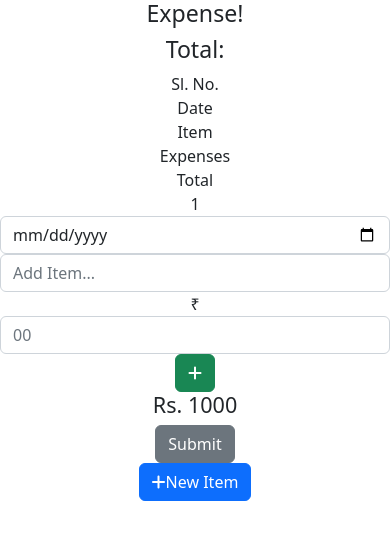
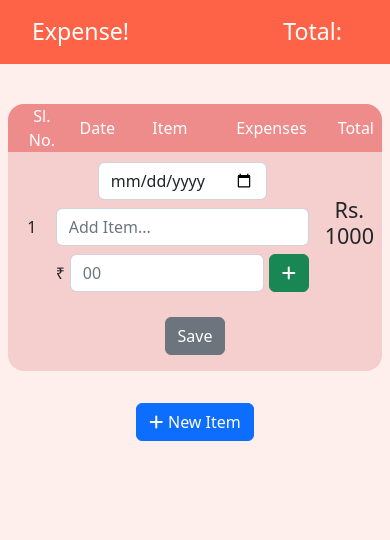
Before and after one commit to Regestrac/expense-diary, a React (Create React App) app: page / in a window 390 px wide. Both pictures are taken after a click on the button "New Item". Shown: the top 540 px of the page. Built offline with nearby package versions, Linux system fonts and the light colour scheme.

Commit message:
Added responsive styles

```diff
--- a/public/index.html
+++ b/public/index.html
@@ -14,7 +14,7 @@
   <title>Expense Diary</title>
 </head>
 
-<body>
+<body style="background-color: rgb(255, 239, 236);">
   <noscript>You need to enable JavaScript to run this app.</noscript>
   <div id="root"></div>
 </body>
--- /dev/null
+++ b/src/components/Head.css
@@ -0,0 +1,12 @@
+.head {
+    height: 4rem;
+    width: 100%;
+    display: flex;
+    align-items: center;
+    justify-content: space-between;
+    background-color: tomato;
+    color: white;
+}
+.head h3{
+    margin: 0 3rem 0 2rem;
+}
--- a/src/components/Head.tsx
+++ b/src/components/Head.tsx
@@ -1,4 +1,5 @@
 import React from 'react';
+import './Head.css';
 
 const Head = () => (
   <div className="head">
--- a/src/components/Items.tsx
+++ b/src/components/Items.tsx
@@ -5,6 +5,7 @@ import * as yup from 'yup';
 import { yupResolver } from '@hookform/resolvers/yup';
 import { nanoid } from '@reduxjs/toolkit';
 import Head from './Head';
+import './items.css';
 
 const schema = yup.object().shape({
   expenses: yup.array().of(
@@ -54,38 +55,45 @@ function Items() {
       <Head />
       <div>
         <Form onSubmit={handleSubmit(onSubmit)}>
-          <div>
-            <div>
-              <div>Sl. No.</div>
-              <div>Date</div>
-              <div>Item</div>
-              <div>Expenses</div>
-              <div>Total</div>
+          <div className="item-list">
+            <div className="headings">
+              <div className="item1">Sl. No.</div>
+              <div className="item-body-heading">
+                <div className="item2">Date</div>
+                <div className="item3">Item</div>
+                <div className="item4">Expenses</div>
+              </div>
+              <div className="item5">Total</div>
             </div>
             <div>
               {fields.map((item, index) => (
-                <div key={item.id}>
-                  <div>{index + 1}</div>
-                  <div>
+                <div key={item.id} className="new-items">
+                  <div className="item1">{index + 1}</div>
+                  <div className="item-body">
+                    <div className="item2">
                       <Controller control={control} name="date" render={({ field }) => <Input type="date" {...field} />} />
                     </div>
-                  <div>
-                    <Controller control={control} name="item" render={({ field }) => <Input placeholder="Add Item..." {...field} />} />
+                    <div className="item3">
+                      <Controller control={control} name="item" render={({ field }) => <Input type="text" placeholder="Add Item..." {...field} />} />
                       {/* <small className="warn">{errors?.expenses?.[]?.item?.message}</small> */}
                     </div>
-                  <div>
+                    <div className="add-item item4">
                       &#8377;
-                    <Controller control={control} name="cost" render={({ field }) => <Input placeholder="00" {...field} />} />
+                      <Controller control={control} name="cost" render={({ field }) => <Input type="number" placeholder="00" {...field} />} />
                       <Button color="success"><i className="fa-solid fa-plus" /></Button>
                     </div>
-                  <div><h4>Rs. 1000</h4></div>
+                  </div>
+                  <div className="item5"><h4>Rs. 1000</h4></div>
                 </div>
               ))}
-              <Button type="submit">Submit</Button>
+              <Button className="sub-btn">
+                <Input className="sub-inp" type="submit" />
+                Save
+              </Button>
             </div>
           </div>
         </Form>
-        <Button onClick={appendItems} color="primary">
+        <Button className="new-btn" onClick={appendItems} color="primary">
           <i className="fa-solid fa-plus" />
           New Item
         </Button>
--- /dev/null
+++ b/src/components/items.css
@@ -0,0 +1,120 @@
+.headings {
+    height: 3rem;
+    display: flex;
+    align-items: center;
+    justify-content: space-evenly;
+    background-color: #ee8b8b;
+    padding-left: .3rem;
+    color: #fff;
+    gap: 1rem;
+}
+.item-body{
+    height: 5rem;
+    display: flex;
+    align-items: center;
+    justify-content: space-evenly;
+    gap: 1rem;
+    flex: 16;
+}
+.item-body-heading{
+    height: 3rem;
+    display: flex;
+    align-items: center;
+    justify-content: space-evenly;
+    background-color: #ee8b8b;
+    padding-left: .3rem;
+    color: #fff;
+    gap: 1rem;
+    flex: 16;
+}
+
+.new-items {
+    height: 5rem;
+    display: flex;
+    align-items: center;
+    justify-content: space-evenly;
+    gap: 1rem;
+    padding-right: .3rem;
+}
+
+.item-list{
+    margin: 2.5rem .5rem 0 .5rem;
+    border-radius: 1rem;
+    background-color: #f5cece;
+    overflow: hidden;
+}
+
+.add-item {
+    display: flex;
+    align-items: center;
+    justify-content: space-evenly;
+    gap: .3rem;
+}
+
+.item1 {
+    flex: 1;
+}
+
+.item2 {
+    flex: 3;
+    max-width: 8rem;
+}
+
+.item3 {
+    flex: 6;
+}
+
+.item4 {
+    flex: 7;
+}
+
+.item5 {
+    flex: 2;
+}
+.sub-btn{
+    margin: 1rem;
+    position: relative;
+}
+.sub-inp{
+    width: 100%;
+    top: 0;
+    right: 0;
+    position: absolute;
+    opacity: 0;
+}
+.new-btn{
+    margin-top: 2rem;
+}
+.new-btn i{
+    margin-right: .3rem;
+}
+
+@media (max-width:520px){
+    .new-items{
+        height: fit-content;
+        padding: .6rem 0;
+    }
+    .item1{
+        margin-right: auto;
+        margin-left: 1rem;
+    }
+    .item5{
+        margin-left: auto;
+        margin-right: .5rem;
+    }
+    .item-body-heading{
+        display: flex;
+        gap: .5rem;
+    }
+    .item2 {
+        max-width: 100%;
+    }
+    .item-body{
+        height: fit-content;
+        display: flex;
+        flex-direction: column;
+        align-items: center;
+        justify-content: space-evenly;
+        gap: .5rem;
+    }
+}
```
Also changed, not shown: src/index.css (line endings or trailing spaces). Lines whose indentation alone changed are shown as unchanged.
